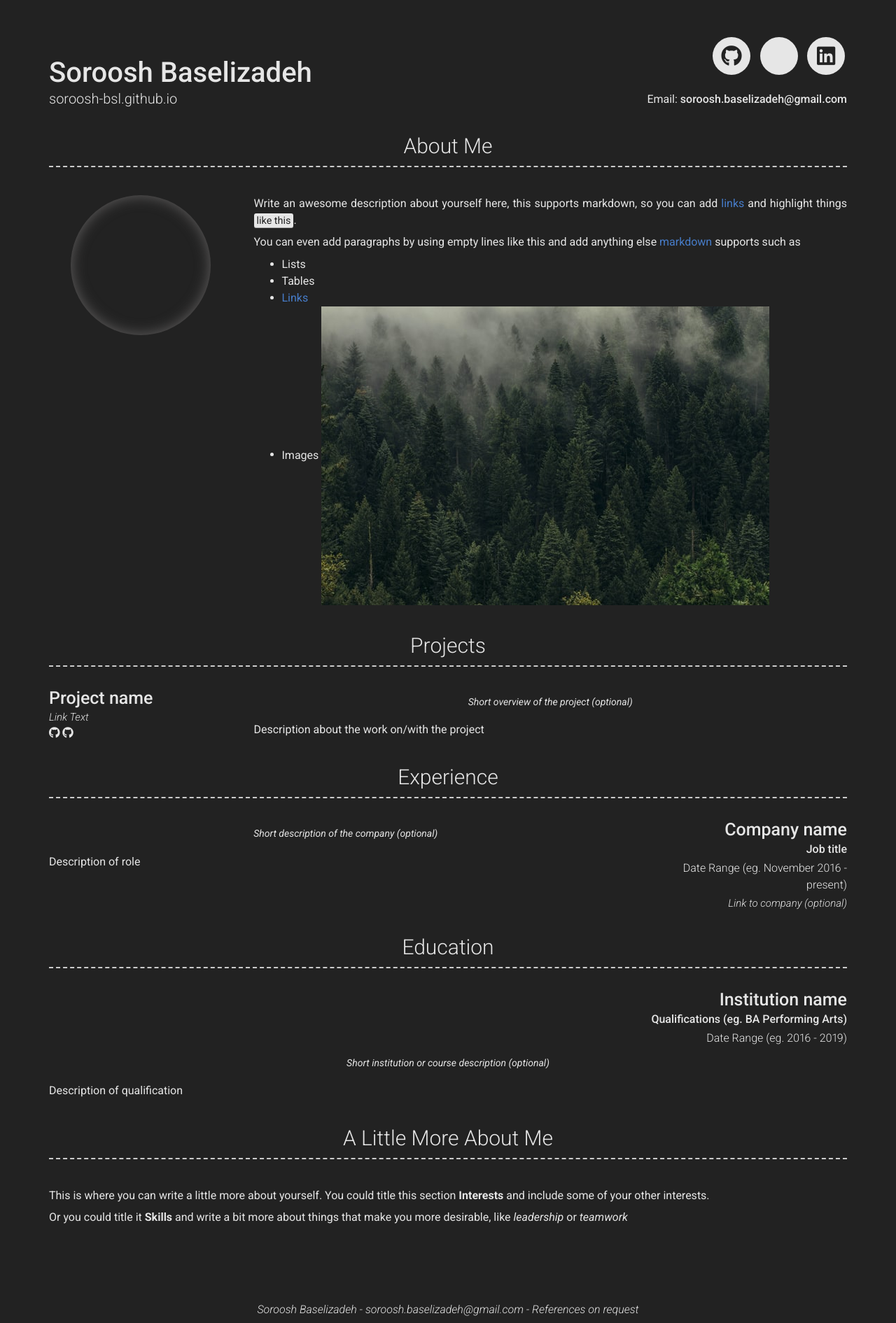
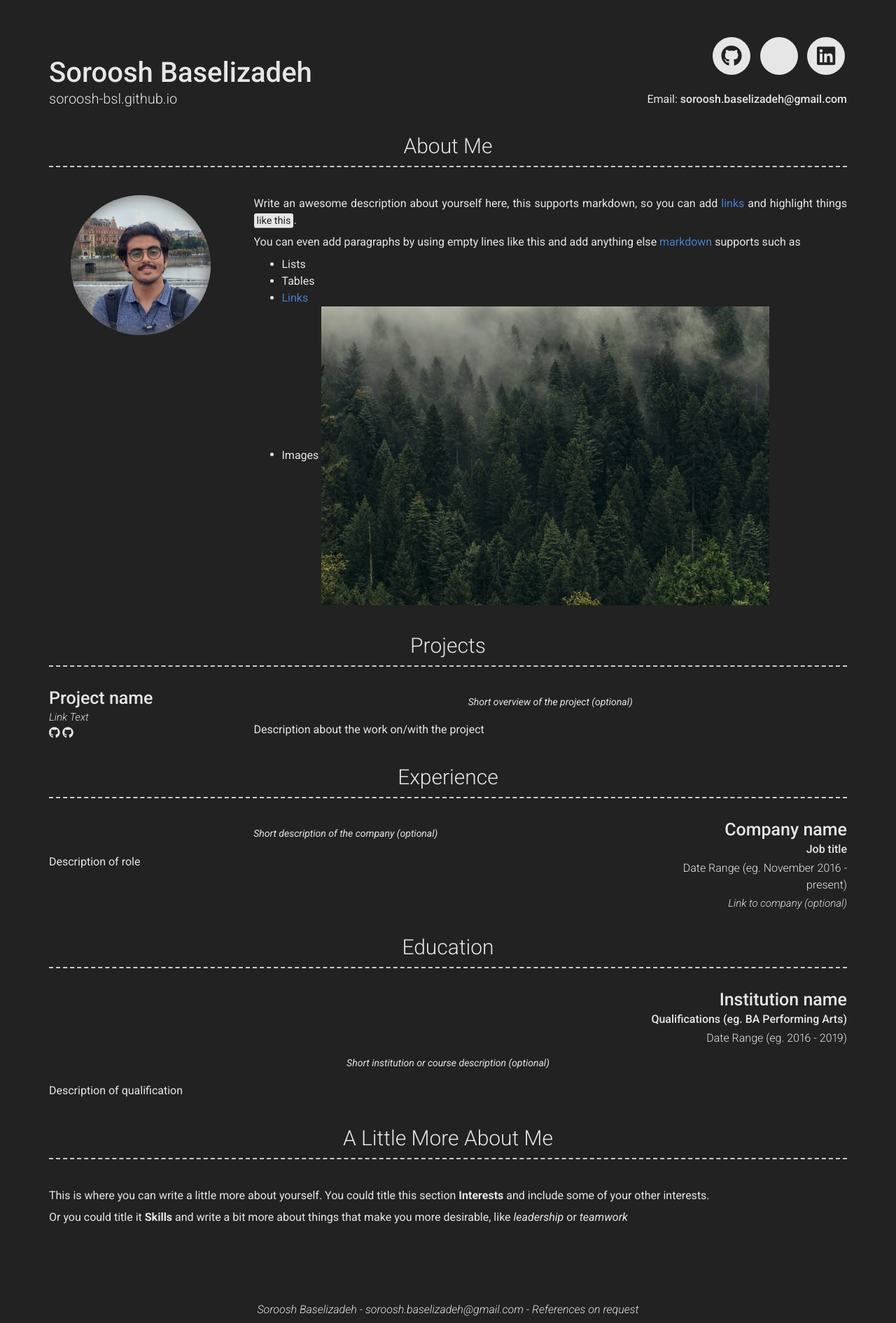
Before and after one commit to Soroosh-Bsl/soroosh-bsl.github.io, a Jekyll site: the page built from index.md, in a window 1280 px wide. Shown: the whole page at 70% size. Built offline with Jekyll 4.4.1, drawn with Linux system fonts in a browser that asks for light colours; nearby versions of some CDN libraries; a style sheet for code colours, icons or effects is not loaded.

Commit message:
profile pic

```diff
--- a/_config.yml
+++ b/_config.yml
@@ -33,6 +33,7 @@ linkedin_username: soroosh-baselizadeh-68591019b
 #googleplus_username: +jekyll
 #orcid_username: 0000-0000-0000-0000
 semantic_scholar_username: Soroosh-Baselizadeh/1429835055
+# google_scholar_username: ---
 
 # Additional icon links
 #additional_links:
@@ -51,7 +52,7 @@ semantic_scholar_username: Soroosh-Baselizadeh/1429835055
 
 # About Section
 # about_title: About Me (Use this to override about section title)
-about_profile_image: Directory of profile image (eg. images/profile.jpg)
+about_profile_image: /images/bg.jpg
 about_content: | # this will include new lines to allow paragraphs
   Write an awesome description about yourself here, this supports markdown, so you can add [links](http://foobar.com) and highlight things <mark>like this</mark>.
 
```
Also changed, not shown: images/bg.jpg (added).
